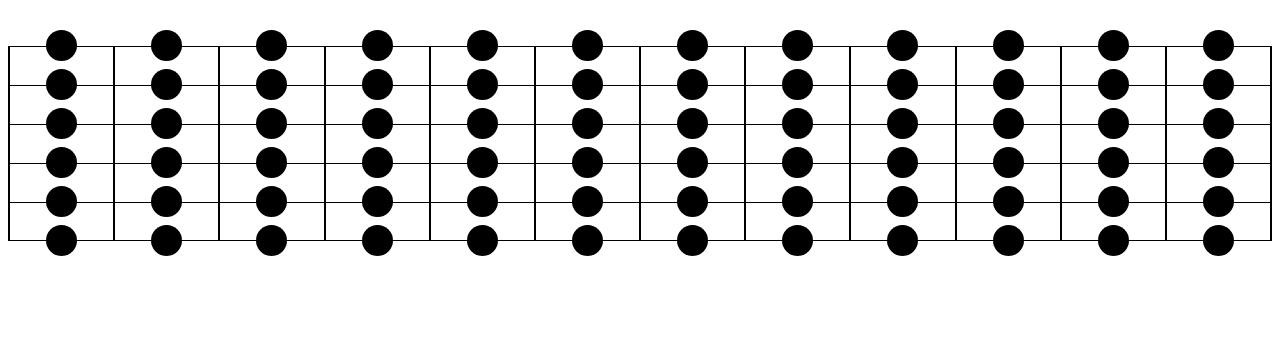
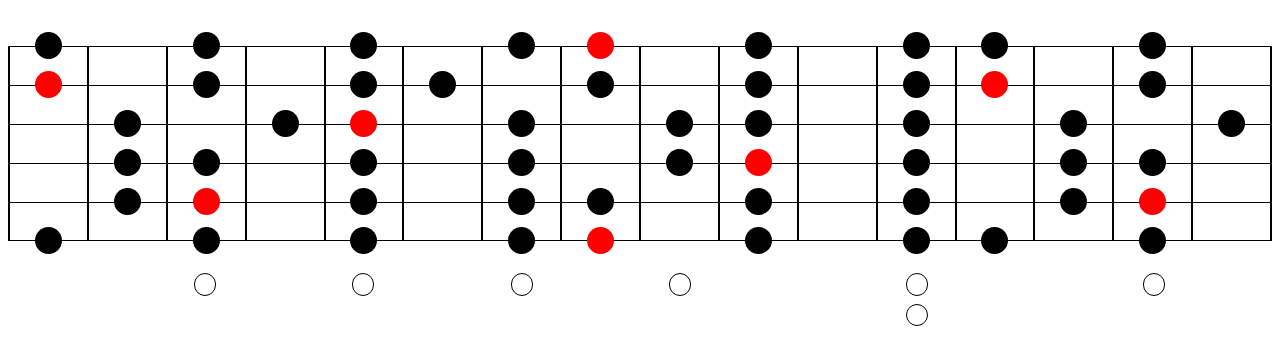
Before and after one commit to loic-h/guitar-sheet, a Svelte app: page / in a window 1280 px wide. Shown: the top 364 px of the page. Built offline with nearby package versions, Linux system fonts and the light colour scheme.

Commit message:
Display scale and marks

```diff
--- a/src/App.svelte
+++ b/src/App.svelte
@@ -2,13 +2,24 @@
 	import Grid from "./grid.svelte";
 
 	const pitches = ['e', 'a', 'd', 'g', 'b', 'e'];
+	const scales = {
+		major: {
+			label: "Major",
+			intervals: [
+				2, 2, 1, 2, 2, 2
+			]
+		}
+	};
+	const root = "c";
 </script>
 
 <main>
 	<Grid
 		start={1}
 		end={12}
-		pitches={pitches} />
+		pitches={pitches}
+		scale={scales.major}
+		root={root} />
 </main>
 
 <style>
--- a/src/Cell.svelte
+++ b/src/Cell.svelte
@@ -2,16 +2,17 @@
 import Note from "./Note.svelte";
 
 export let inFirstString = false;
-export let on = true;
+export let notes = [];
+export let noteType;
 </script>
 
 <div
   class="cell"
   class:in-first-string={inFirstString}
 >
-  {#if on}
+  {#if noteType}
     <div class="note">
-      <Note />
+      <Note type={noteType} />
     </div>
   {/if}
 </div>
--- a/src/Grid.svelte
+++ b/src/Grid.svelte
@@ -2,19 +2,105 @@
 import Cell from './Cell.svelte';
 
 export let pitches;
-const start = 1;
-const end = 12
+export let scale;
+export let root;
+
+const start = 0;
+const end = 15;
 const range = end - start + 1;
+const notes = [
+  ["a"],
+  ["a#", "bb"],
+  ["b", "cb"],
+  ["c", "b#"],
+  ["c#", "db"],
+  ["d"],
+  ["d#", "eb"],
+  ["e", "fb"],
+  ["f", "e#"],
+  ["f#", "gb"],
+  ["g"],
+  ["g#", "ab"]
+];
+const marks = [
+  { step: 3, type: "single" },
+  { step: 5, type: "single" },
+  { step: 7, type: "single" },
+  { step: 9, type: "single" },
+  { step: 12, type: "double" }
+];
+
+const getNotes = (stringIndex, cellIndex) => {
+  const startIndexOnString = getNoteIndex(pitches[stringIndex]);
+  const noteIndex = (startIndexOnString + cellIndex) % notes.length;
+  return notes[noteIndex];
+}
+
+const getMark = index => {
+  const mark = marks.find(el => {
+    return index + 1 === el.step
+      || (index > notes.length && (index + 1) % notes.length === el.step);
+  });
+  return mark ? ` ${mark.type}` : "";
+}
+
+const getScaleNotes = (root, intervals) => {
+  const rootIndex = getNoteIndex(root);
+  let pointer = rootIndex;
+  return [notes[rootIndex]].concat(intervals.map(n => {
+    pointer = pointer + n;
+    if (pointer >= notes.length) {
+      pointer = pointer % notes.length;
+    }
+    return notes[pointer]
+  }));
+};
+
+const getNoteIndex = note => {
+  return notes.findIndex((_, i) => notes[i].includes(note));
+};
+
+const isInScale = (note, scaleNotes = scaleNotes) => {
+  return scaleNotes.find(a => a.includes(note));
+};
+
+const getNotesOnString = stringIndex => {
+  const notes = [];
+  for (let i = 1; i <= range; i++) {
+    notes.push(getNotes(stringIndex, i));
+  }
+  return notes;
+}
+
+const getNoteType = notes => {
+  if (notes.includes(root)) {
+    return "root";
+  }
+  if (scaleNotes.includes(notes)) {
+    return "default";
+  }
+};
+
+
+let scaleNotes = getScaleNotes(root, scale.intervals);
 </script>
 
 <div class="grid">
   {#each pitches.reverse() as pitch, stringIndex}
     <div class="string">
-      {#each Array(range) as _, cellIndex}
-        <Cell inFirstString={stringIndex === 0}/>
+      {#each getNotesOnString(stringIndex) as notes, cellIndex}
+        <Cell
+          inFirstString={stringIndex === 0}
+          notes={notes}
+          noteType={getNoteType(notes)} />
       {/each}
     </div>
   {/each}
+  <div class="frets">
+    {#each Array(range) as _, cellIndex}
+      <div class="fret{ getMark(cellIndex)}" />
+    {/each}
+  </div>
 </div>
 
 <style>
@@ -29,4 +115,31 @@ const range = end - start + 1;
   display: inline-flex;
   border-bottom: var(--black) solid 1px;
 }
+
+.frets {
+  display: inline-flex;
+  flex-grow: 1;
+}
+
+.fret {
+  position: relative;
+  display: flex;
+  flex-grow: 1;
+  flex-direction: column;
+  margin-top: 2rem;
+  align-items: center;
+}
+
+.single:before,
+.double:before,
+.double:after {
+  --size: 25%;
+  content: '';
+  border: solid 1px var(--black);
+  border-radius: 50%;
+  width: var(--size);
+  height: 0;
+  padding-top: var(--size);
+  margin-bottom: 0.5rem;
+}
 </style>
--- a/src/Note.svelte
+++ b/src/Note.svelte
@@ -1,12 +1,23 @@
-<div class="note" />
+<script>
+export let type;
+</script>
+
+<div class="note {type}" />
 
 <style>
 .note {
-  --size: 30%;
+  --size: 35%;
   border-radius: 50%;
-  background-color: var(--black);
   width: var(--size);
   height: 0;
   padding-top: var(--size);
 }
+
+.note.default {
+  background-color: var(--black);
+}
+
+.note.root {
+  background-color: red;
+}
 </style>
```
